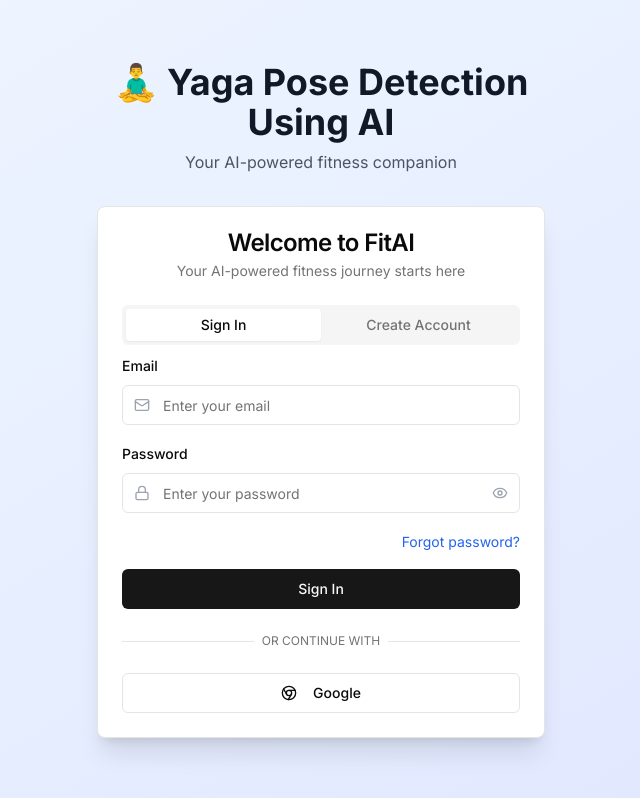
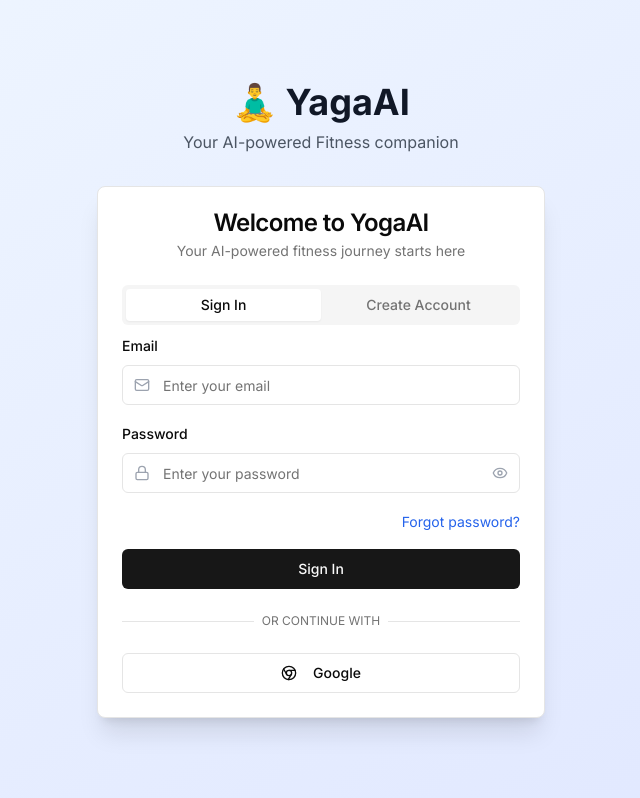
Before and after one commit to mzhrabbas1338/YogaAI, a Next.js app: page / in a window 1280 px wide. Shown: the whole page, without its empty margins (319-959 px from the left). Built offline with nearby package versions, Linux system fonts and the light colour scheme.

Commit message:
Change the Name

```diff
--- a/app/layout.tsx
+++ b/app/layout.tsx
@@ -8,7 +8,7 @@ import { Analytics } from "@vercel/analytics/react"  // ✅ Import Analytics
 const inter = Inter({ subsets: ["latin"] })
 
 export const metadata: Metadata = {
-  title: "FitAI - Your AI-Powered Fitness Companion",
+  title: "YogaAI - Your AI-Powered Yoga Companion",
   description: "Practice yoga poses and track workouts with AI-powered feedback",
 }
 
--- a/app/page.tsx
+++ b/app/page.tsx
@@ -29,8 +29,8 @@ export default function HomePage() {
     <div className="min-h-screen bg-gradient-to-br from-blue-50 to-indigo-100 flex items-center justify-center p-4">
       <div className="w-full max-w-md">
         <div className="text-center mb-8">
-          <h1 className="text-4xl font-bold text-gray-900 mb-2">🧘‍♂️ Yaga Pose Detection Using AI</h1>
-          <p className="text-gray-600">Your AI-powered fitness companion</p>
+          <h1 className="text-4xl font-bold text-gray-900 mb-2">🧘‍♂️ YagaAI</h1>
+          <p className="text-gray-600">Your AI-powered Fitness companion</p>
         </div>
         <FirebaseLoginForm />
       </div>
--- a/components/dashboard-header.tsx
+++ b/components/dashboard-header.tsx
@@ -36,7 +36,7 @@ export function DashboardHeader() {
       <div className="container mx-auto px-4 py-4 flex items-center justify-between">
         <div className="flex items-center space-x-2">
           <span className="text-2xl">🧘‍♂️</span>
-          <h1 className="text-xl font-bold text-gray-900">FitAI</h1>
+          <h1 className="text-xl font-bold text-gray-900">YogaAI</h1>
         </div>
 
         <DropdownMenu>
--- a/components/firebase-login-form.tsx
+++ b/components/firebase-login-form.tsx
@@ -192,7 +192,7 @@ export function FirebaseLoginForm() {
   return (
     <Card className="w-full shadow-xl">
       <CardHeader className="text-center">
-        <CardTitle>Welcome to FitAI</CardTitle>
+        <CardTitle>Welcome to YogaAI</CardTitle>
         <CardDescription>Your AI-powered fitness journey starts here</CardDescription>
       </CardHeader>
       <CardContent>
--- a/components/login-form.tsx
+++ b/components/login-form.tsx
@@ -137,7 +137,7 @@ export function LoginForm() {
 
       <Card className="w-full shadow-xl">
         <CardHeader className="text-center">
-          <CardTitle>Welcome to FitAI</CardTitle>
+          <CardTitle>Welcome to YogaAI</CardTitle>
           <CardDescription>
             {isDemo ? "Demo Mode - Try any email/password" : "Sign in to your account or create a new one"}
           </CardDescription>
```
Also changed, not shown: 1 other file (tests, documents, lock files or other folders).
